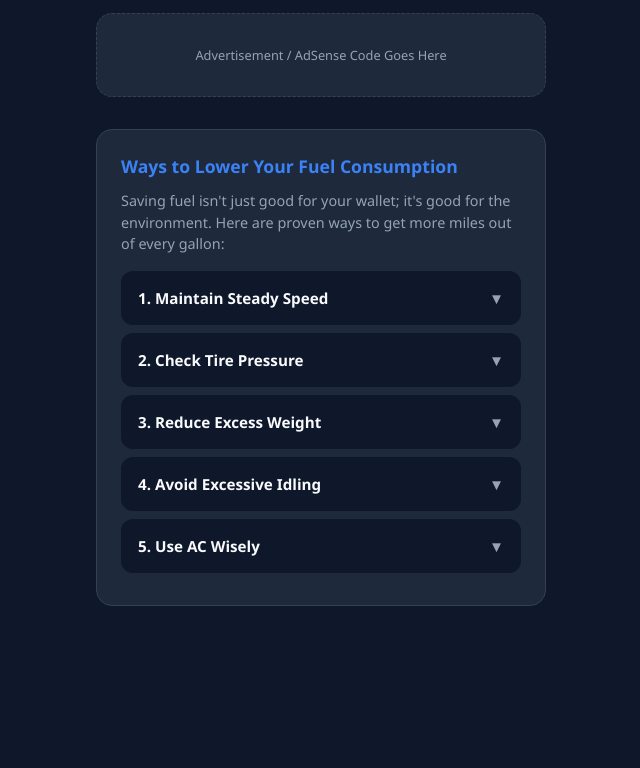
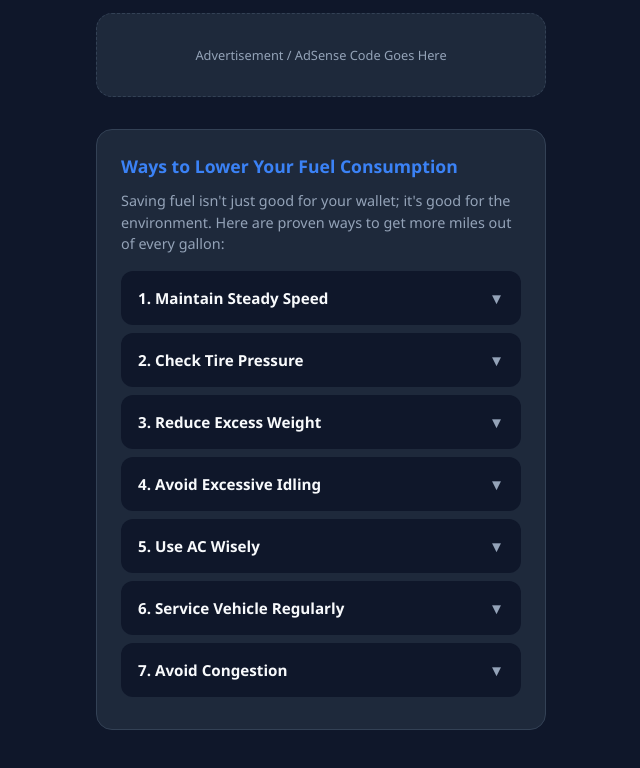
Before and after one commit to stepturn61/journey-cost-calculator-V2., a plain HTML site: page index.html in a window 1280 px wide. Shown: the part 1072-1840 px from the top of the page, without its empty margins (319-959 px from the left). Before the commit the page ends 1742 px from the top, so only its background shows below. Drawn offline with Linux system fonts and the light colour scheme.

```diff
--- a/index.html
+++ b/index.html
@@ -253,6 +253,16 @@
                 <div class="tip-title">5. Use AC Wisely <span class="tip-arrow">▼</span></div>
                 <div class="tip-content">At lower speeds, rolling down the windows is more efficient. At highway speeds, open windows create aerodynamic drag, making the AC the more fuel-efficient option.</div>
             </div>
+
+            <div class="tip-item" onclick="toggleTip(this)">
+                <div class="tip-title">6. Service Vehicle Regularly <span class="tip-arrow">▼</span></div>
+                <div class="tip-content">A well-maintained engine runs more efficiently. Replacing dirty air filters, worn spark plugs, and old engine oil reduces internal friction and ensures optimal combustion, preventing your car from burning excess fuel..</div>
+            </div>
+
+            <div class="tip-item" onclick="toggleTip(this)">
+                <div class="tip-title">7. Avoid Congestion <span class="tip-arrow">▼</span></div>
+                <div class="tip-content">If you can, take the route with less stop-starts. This not only saves fuel, but saves time and frustration!</div>
+            </div>
         </div>
     </div>
 
```
